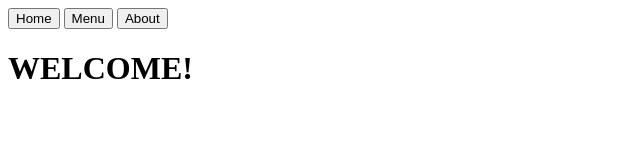
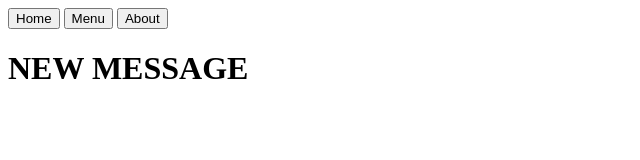
Before and after one commit to Alien2080/restaurant-page, a website built with webpack: page src/index.html in a window 1280 px wide. Shown: the whole page, without its empty margins (0-640 px from the left). Built offline with nearby package versions, Linux system fonts and the light colour scheme.

Commit message:
testing changes

```diff
--- /dev/null
+++ b/src/home_page.js
@@ -0,0 +1 @@
+// DOM controller for the Home page.
--- a/src/index.html
+++ b/src/index.html
@@ -17,7 +17,7 @@
   </header>
 
   <div id="content">
-    <h1>WELCOME!</h1>
+    <h1>NEW MESSAGE</h1>
 
   </div>
 
```
